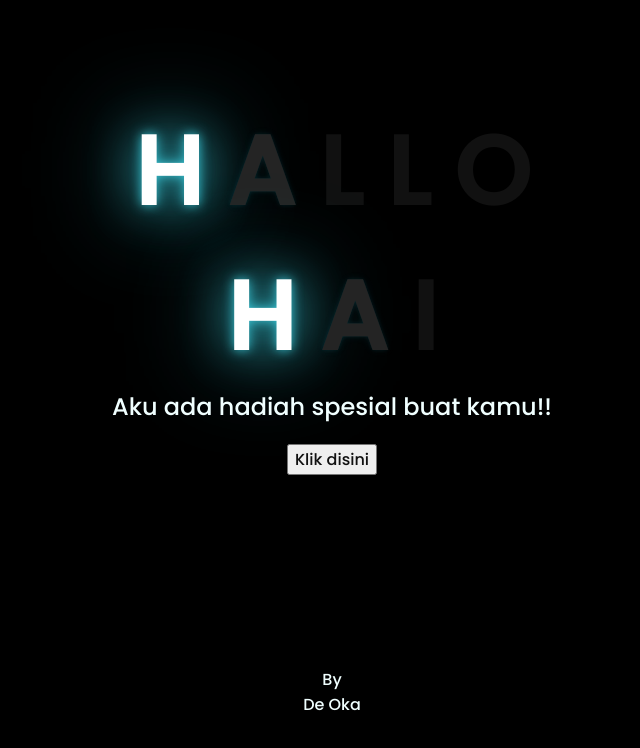
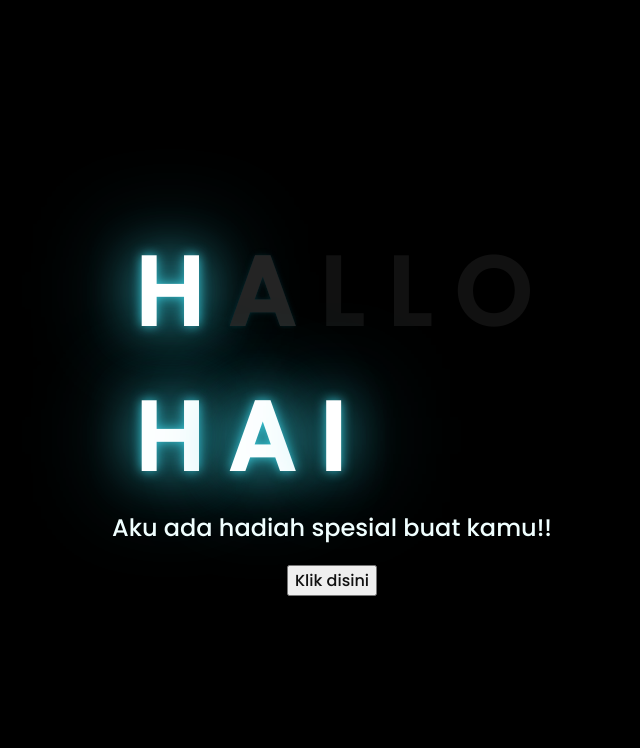
Before and after one commit to DeOkanee/KadoYou, a plain HTML site: page index.html in a window 1280 px wide. Shown: the whole page, without its empty margins (316-956 px from the left). Drawn offline with Linux system fonts and the light colour scheme.

Commit message:
Update index.html

```diff
--- a/index.html
+++ b/index.html
@@ -16,8 +16,7 @@
       <span>L</span>
       <span>L</span>
       <span>O</span>
-    </div>
-    <div class="greetings">
+    <br>
       <!-- silahkan menambah kata sesuai keinginan dengan <span>text...</span -->
       <span>H</span>
       <span>A</span>
@@ -31,11 +30,5 @@
         <a href="flower.html">Klik disini</a>
       </button>
     </div>
-    <div class="by">
-      <span>By</span>
-    </div>
-    <div class="oka">
-      <span>De Oka</span>
-    </div>
   </body>
 </html>
```
